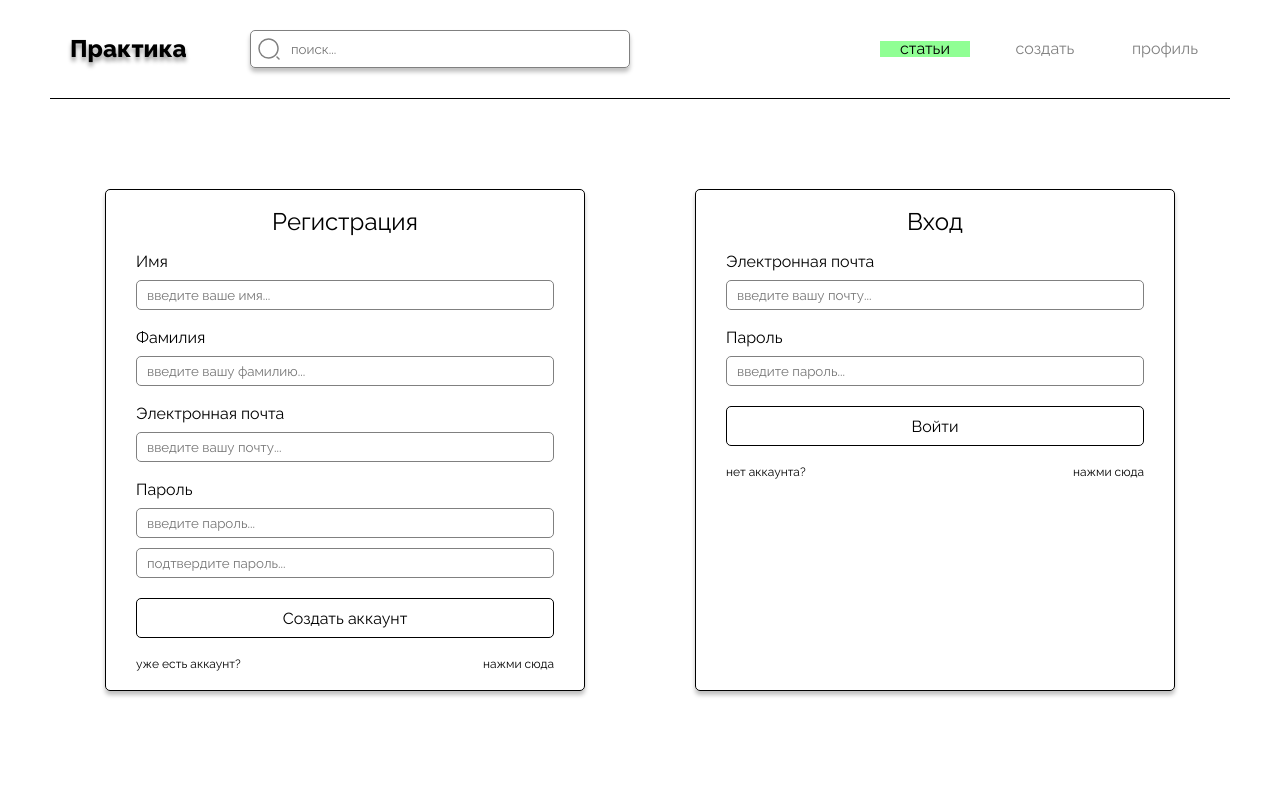
After one commit to qreaqtor/UrFU-FAQ, a FastAPI app: template app/templates/profile.html in a window 1280 px wide. The commit adds this page. Run offline with FastAPI, Linux system fonts and the light colour scheme; the template is opened without the code that fills it, so the values that code supplies are empty; parts of the project's set-up code (start-up, migrations or seed data) failed here and were passed over.

Commit message:
добавил страницу профиль

```diff
--- a/app/api/endpoints.py
+++ b/app/api/endpoints.py
@@ -145,3 +145,7 @@ async def get_all_topics():
 @app.get("/", response_class=HTMLResponse)
 async def root(request: Request):
     return templates.TemplateResponse("index.html", {"request": request})
+
+@app.get("/profile", response_class=HTMLResponse)
+async def root(request: Request):
+    return templates.TemplateResponse("profile.html", {"request": request})
--- /dev/null
+++ b/app/templates/profile.html
@@ -0,0 +1,86 @@
+<!DOCTYPE html>
+<html lang="en">
+  <head>
+    <meta charset="UTF-8">
+    <meta name="viewport" content="width=device-width, initial-scale=1">
+    <title>practika</title>
+    <link rel="preconnect" href="https://fonts.googleapis.com">
+    <link rel="preconnect" href="https://fonts.gstatic.com" crossorigin>
+    <link href="https://fonts.googleapis.com/css2?family=Raleway:wght@400;700;800&family=Roboto:ital,wght@0,400;0,700;1,400&display=swap" rel="stylesheet">
+    <link rel="stylesheet" href="../static/css/style.css">
+  </head>
+
+  <body>
+    <header class="header">
+      <div class="wrapper">
+        <div class="header__container">
+          <div class="header__logo"><p>Практика</p></div>
+          <div class="header__search">
+            <input type="text" name="header-search" placeholder="поиск...">
+          </div>
+          <nav class="header__menu">
+            <div class="header__menu-item header__menu-item-active"><a class="header__menu-item-link" href="/">статьи</a></div>
+            <div class="header__menu-item"><a class="header__menu-item-link" href="#">создать</a></div>
+            <div class="header__menu-item"><a class="header__menu-item-link" href="/profile">профиль</a></div>
+          </nav>
+        </div>
+      </div>
+    </header>
+
+    <main class="main">
+      <div class="wrapper">
+        <div class="main__continer">
+
+        <!-- регистрация -->
+        <div class="main__sign-up sign-up">
+          <div class="sign-up__title">Регистрация</div>
+          <div class="sign-up__first-name sign-up__input-block">
+            <p class="sign-up__first-name-text sign-up__text">Имя</p>
+            <input class="sign-up__first-name-input sign-up__input" type="text" name="sign-up__first-name-input" placeholder="введите ваше имя...">
+          </div>
+          <div class="sign-up__second-name sign-up__input-block">
+            <p class="sign-up__second-name-text sign-up__text">Фамилия</p>
+            <input class="sign-up__second-name-input sign-up__input" type="text" name="sign-up__second-name-input" placeholder="введите вашу фамилию...">
+          </div>
+          <div class="sign-up__email sign-up__input-block">
+            <p class="sign-up__email-text sign-up__text">Электронная почта</p>
+            <input class="sign-up__email-input sign-up__input" type="email" name="sign-up__email-input" placeholder="введите вашу почту...">
+          </div>
+          <div class="sign-up__password sign-up__input-block">
+            <p class="sign-up__password-text sign-up__text">Пароль</p>
+            <input class="sign-up__password-input sign-up__input" type="password" name="sign-up__password-input" placeholder="введите пароль...">
+            <input class="sign-up__password-input sign-up__password-input_confirmation sign-up__input" type="password" name="sign-up__password-input_confirmation" placeholder="подтвердите пароль...">
+          </div>
+
+          <button class="sign-up__button" type="submit" name="sign-up__button">Создать аккаунт</button>
+          <div class="sign-up__hint">
+            <div class="sign-up__hint-text">уже есть аккаунт?</div>
+            <div class="sign-up__hint-link"><a href="#">нажми сюда</a></div>
+          </div>
+        </div>
+
+        <!-- вход -->
+        <div class="main__login login">
+          <div class="login__title">Вход</div>
+          <div class="login__email login__input-block">
+            <p class="login__email-text login__text">Электронная почта</p>
+            <input class="login__email-input login__input" type="email" name="login__email-input" placeholder="введите вашу почту...">
+          </div>
+          <div class="login__password login__input-block">
+            <p class="login__password-text login__text">Пароль</p>
+            <input class="login__password-input login__input" type="password" name="login__password-input" placeholder="введите пароль...">
+          </div>
+
+          <button class="login__button" type="submit" name="login__button">Войти</button>
+          <div class="login__hint">
+            <div class="login__hint-text">нет аккаунта?</div>
+            <div class="login__hint-link"><a href="#">нажми сюда</a></div>
+          </div>
+        </div>
+
+      </div>
+    </main>
+  </body>
+
+  <script src="js/main.js"></script>
+</html>
```
Also changed, not shown: app/templates/index.html (+2 -53 lines).
